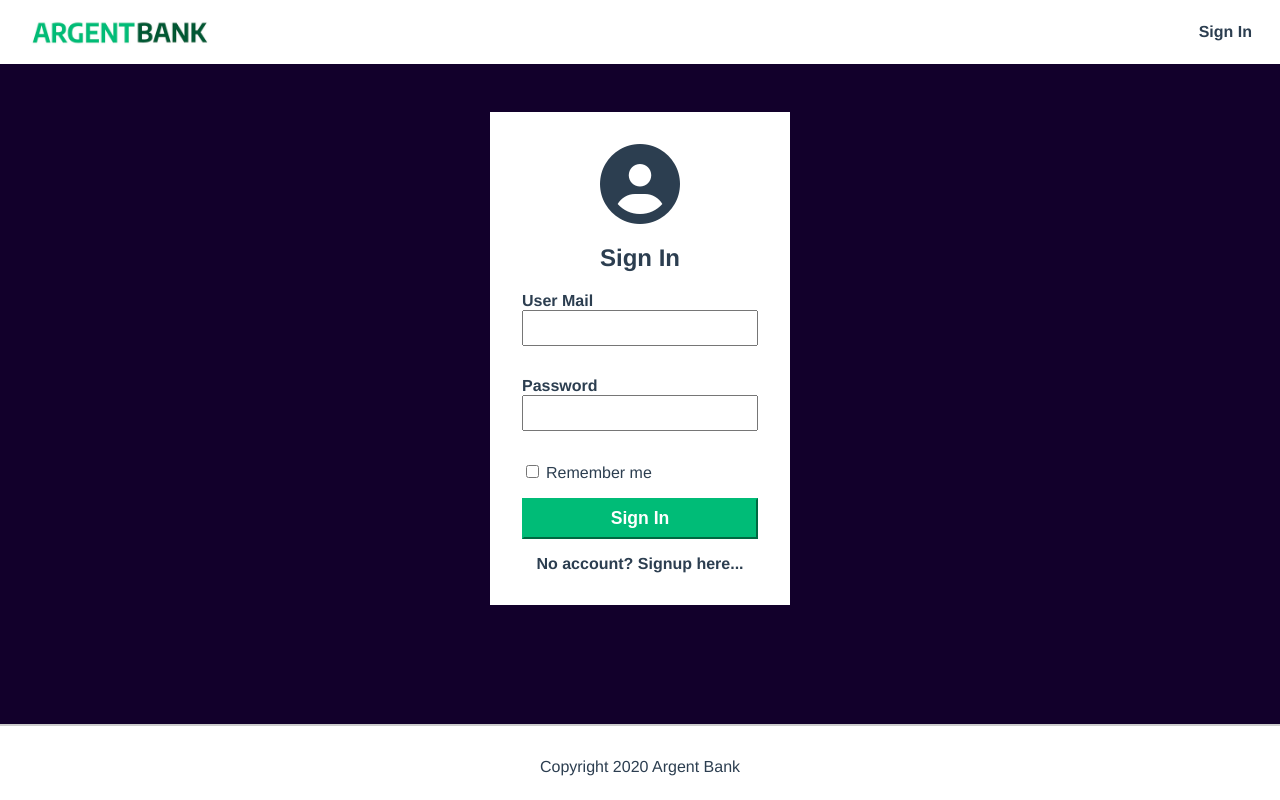
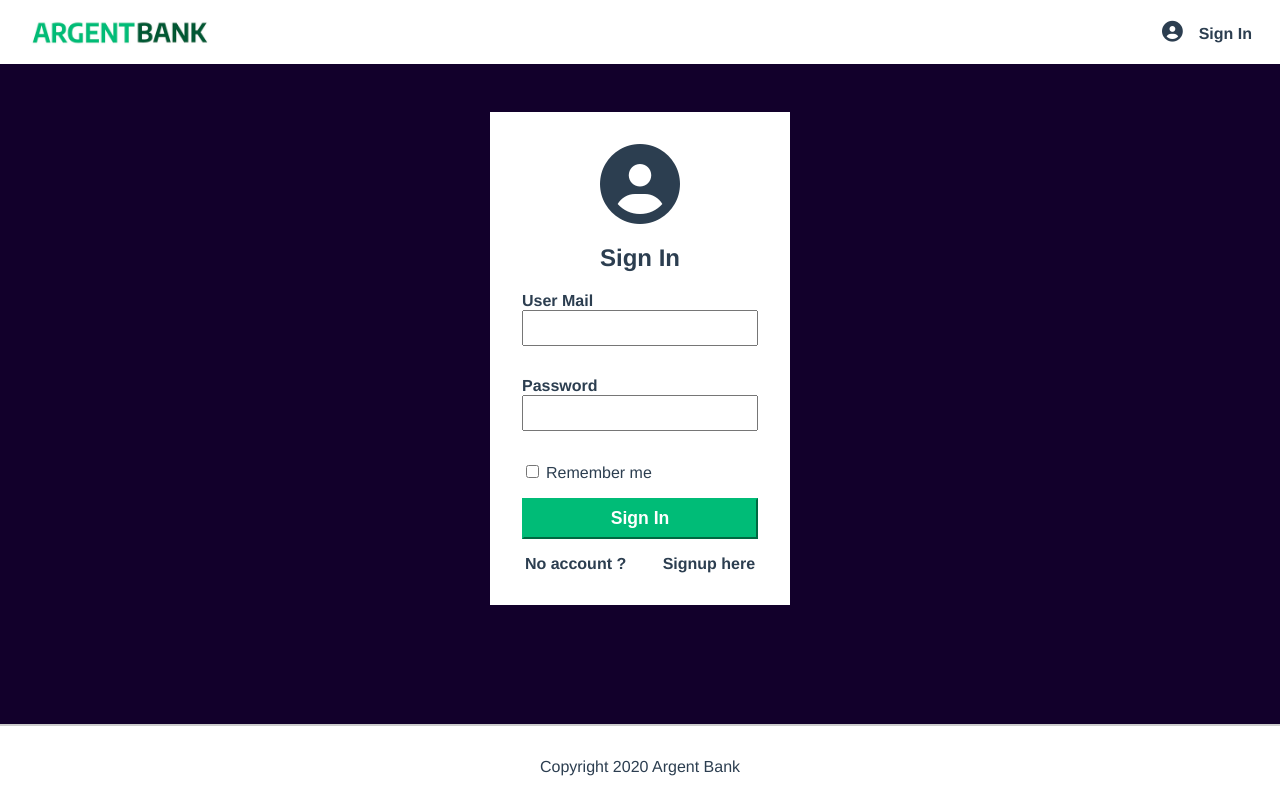
Before and after one commit to KD-Kongo-Dervilon/-Mbissi_dervilon_13_28042022-, a React (Create React App) app in the folder remede_agency/: page /signin in a window 1280 px wide. Built offline with nearby package versions, Linux system fonts and the light colour scheme.

Commit message:
added font awesome icons/ implementation of badges in the readme

```diff
--- a/remede_agency/src/components/Footer.js
+++ b/remede_agency/src/components/Footer.js
@@ -1,4 +1,4 @@
-
+import React from 'react';
 
 const Footer = () => {
   return (
--- a/remede_agency/src/components/Header.js
+++ b/remede_agency/src/components/Header.js
@@ -1,3 +1,4 @@
+import React from 'react';
 import logo from '../assets/argentBankLogo.png'
 import { Link } from 'react-router-dom'
 import { useSelector } from 'react-redux'
@@ -20,14 +21,17 @@ const Header = () => {
       </Link>
       {connected ? (
         <Link to='/' className='main-nav-item'>
-
           {firstName}
-
+          <span className='user-out'>
+            <i class="fa-solid fa-right-from-bracket"></i>
+          </span>
           Sign Out
         </Link>
       ) : (
         <Link to="/signin" className='main-nav-item'>
-
+          <span className='user'>
+          <i class="fa-solid fa-circle-user"></i>
+        </span>
           Sign In
         </Link>
       )}
--- a/remede_agency/src/pages/Home.js
+++ b/remede_agency/src/pages/Home.js
@@ -9,6 +9,7 @@ import {useDispatch} from 'react-redux'
  * It renders Homepage
  * @returns A function that returns a main element with a div and a section.
  */
+
 const Home = () => {
     const dispatch = useDispatch()
 
--- a/remede_agency/src/pages/Signin.js
+++ b/remede_agency/src/pages/Signin.js
@@ -12,11 +12,14 @@ import { rememberMeSelector, statusSelector, userInfosSelector } from "../utils/
 const Signin = () => {
   const dispatch = useDispatch()
   const navigate = useNavigate()
+
   const [email, setEmail] = useState('')
   const [password, setPassword] = useState('')
   const [formValidator, setFormValidator] = useState(false)
+
   const emailError = useRef(null)
   const passwordError = useRef(null)
+
   const connected = useSelector(state => statusSelector(state) === 'connected')
   const rememberMe = useSelector(state => rememberMeSelector(state) === true)
   const userId = useSelector(state => userInfosSelector(state).id)
@@ -123,7 +126,7 @@ const Signin = () => {
           </div>
           <input className="sign-in-button" type="submit" value="Sign In" />
         </form>
-        <Link to="/signup">No account? Signup here...</Link>
+        <Link to="/signup"> <span className="marge-right">No account ?</span> Signup here</Link>
       </section>
     </main>
   )
--- a/remede_agency/src/style/components/_main.scss
+++ b/remede_agency/src/style/components/_main.scss
@@ -125,11 +125,26 @@
     width: 300px;
     margin: 0 auto;
     margin-top: 3rem;
+    margin-bottom: 3rem;
     padding: 2rem;
 }
 
 .sign-in-icon {
     font-size: 5rem;
+}
+
+.user-out {
+    margin-left: 11px;
+}
+
+.user,
+.user-out {
+    margin-right: 1rem;
+    font-size: 1.3rem;
+}
+
+.marge-right  {
+    margin-right: 2rem;
 }
 
 .input-remember {
--- a/remede_agency/src/utils/slices/userIdSlice.js
+++ b/remede_agency/src/utils/slices/userIdSlice.js
@@ -316,6 +316,8 @@ export function updateTransactionDetails(token, id, newData) {
  * @param {object} reducers - Actions creator
  * @returns Actions & a Reducer
  */
+
+
 const { actions, reducer } = createSlice({
     name: 'user',
     initialState,
```
Also changed, not shown: remede_agency/src/App.js (deleted, +0 -11 lines), 1 other file (tests, documents, lock files or other folders).
